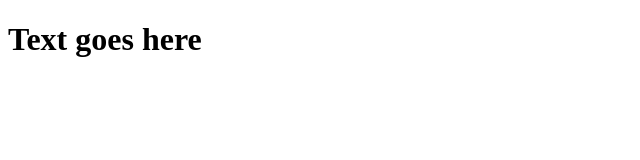
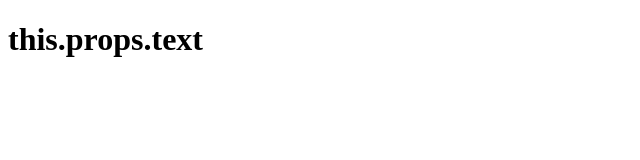
Before and after one commit to laurelherting/sustainability-to-do, a React (Create React App) app: page / in a window 1280 px wide. Shown: the top 160 px of the page, without its empty margins (0-640 px from the left). Built offline with nearby package versions, Linux system fonts and the light colour scheme.

Commit message:
edit props

```diff
--- a/src/App.js
+++ b/src/App.js
@@ -1,8 +1,10 @@
 import React from "react";
 
-// function App() {
+// function App(props) {
   // return (
-    // <div>text goes here</div>
+    // <div>
+      // <h1>{props.text</h1>
+    // </div>
   // );
 // }
 
@@ -12,7 +14,7 @@ class App extends React.Component {
   }
   render() {
     return (
-      <div><h1>Text goes here</h1></div>
+      <div><h1>this.props.text</h1></div>
     )
   }
 }
```
